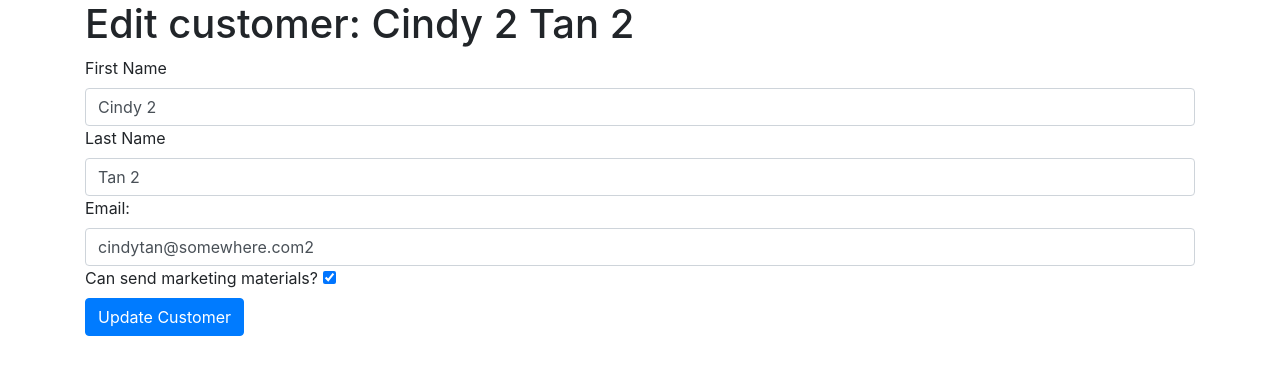
After one commit to kunxin-chor/tgc-10-flask-crud, a Flask app: page /customers/1/edit in a window 1280 px wide. The commit adds this page. Shown: the top 375 px of the page. Run offline with Flask 2, Linux system fonts and the light colour scheme; some libraries are stand-ins or nearby versions.

Commit message:
Added update

```diff
--- a/app.py
+++ b/app.py
@@ -8,6 +8,14 @@ database = {}
 with open('customers.json') as fp:
     database = json.load(fp)
 print(database)
+
+
+def find_customer_by_id(customer_id):
+    customer = None
+    for each_customer in database:
+        if each_customer['id'] == int(customer_id):
+            customer = each_customer
+    return customer
 
 
 @app.route('/')
@@ -50,6 +58,46 @@ def process_add_customer():
 
     return redirect(url_for('show_customers'))
 
+
+@app.route('/customers/<customer_id>/edit')
+def show_edit_customer(customer_id):
+    # customer_id will refer to the id of the customer
+    # that we want to edit
+    # hence it is important that all customers have a distinct
+    # unique id
+
+    # 1. retrieve the customer that we want to edit
+    customer_to_edit = find_customer_by_id(customer_id)
+
+    # 2. if the customer exists, show the form to edit
+    if customer_to_edit:
+        return render_template('edit_customer.template.html',
+                               customer=customer_to_edit)
+    else:
+        return "Customer not found"
+
+
+@app.route('/customers/<customer_id>/edit', methods=["POST"])
+def process_edit_customer(customer_id):
+    print(request.form)
+    customer = find_customer_by_id(customer_id)
+    if customer:
+        # extract out the values from the form
+        customer['first_name'] = request.form.get('first_name')
+        customer['last_name'] = request.form.get('last_name')
+        customer['email'] = request.form.get('email')
+        customer['send_marketing_material'] = request.form.get(
+            'can_send') == 'on'
+
+        with open('customers.json', 'w') as fp:
+            json.dump(database, fp)
+
+        return redirect(url_for('show_customers'))
+
+    else:
+        return "Customer does not exist"
+
+
 # "magic code" -- boilerplate
 if __name__ == '__main__':
     app.run(host=os.environ.get('IP'),
--- a/customers.json
+++ b/customers.json
@@ -1 +1 @@
-[{"id": 1, "first_name": "Cindy", "last_name": "Tan", "email": "cindytan@somewhere.com", "send_marketing_material": true}, {"id": 2, "first_name": "John", "last_name": "Doe", "email": "ethanwong@somewhere.com", "send_marketing_material": true}, {"id": 3, "first_name": "Ethan", "last_name": "Wong", "email": "ethanwong@somewhere.com", "send_marketing_material": true}, {"id": 641329, "first_name": "Charile", "last_name": "Brown", "email": "charile@goodgrief.com", "send_marketing_material": true}, {"id": 125863, "first_name": "Lucy", "last_name": "Van Gogh", "email": "lucy@goodbrief.com", "send_marketing_material": true}, {"id": 346225, "first_name": "Snoopy", "last_name": "the Dog", "email": "asd@sd.com", "send_marketing_material": false}, {"id": 834449, "first_name": "Alan", "last_name": "Cain", "email": "alan@asd.com", "send_marketing_material": false}]
+[{"id": 1, "first_name": "Cindy 2", "last_name": "Tan 2", "email": "cindytan@somewhere.com2", "send_marketing_material": true}, {"id": 2, "first_name": "John", "last_name": "Doe", "email": "ethanwong@somewhere.com", "send_marketing_material": true}, {"id": 3, "first_name": "Ethan", "last_name": "Wong", "email": "ethanwong@somewhere.com", "send_marketing_material": true}, {"id": 641329, "first_name": "Charile", "last_name": "Brown", "email": "charile@goodgrief.com", "send_marketing_material": true}, {"id": 125863, "first_name": "Lucy", "last_name": "Van Gogh", "email": "lucy@goodbrief.com", "send_marketing_material": true}, {"id": 346225, "first_name": "Snoopy", "last_name": "the Dog", "email": "asd@sd.com", "send_marketing_material": false}, {"id": 834449, "first_name": "Alan", "last_name": "Cain", "email": "alan@asd.com", "send_marketing_material": false}]
--- a/templates/add_customer.template.html
+++ b/templates/add_customer.template.html
@@ -17,7 +17,7 @@
     </div>
     <div>
         <label class="form-label">Can send marketing materials?</label>
-        <input type="checkbox" name="can_send"/>
+        <input type="checkbox" name="can_send" value="can_send"/>
     </div>
     <input type="submit" class="btn btn-primary" value="Add Customer"/>
 
--- a/templates/customers.template.html
+++ b/templates/customers.template.html
@@ -8,6 +8,7 @@
             <th>First Name</th>
             <th>Last Name</th>
             <th>Email</th>
+            <th></th>
         </tr>
     </thead>
     {% for c in customers %}
@@ -15,6 +16,7 @@
         <td>{{c.first_name}}</td>
         <td>{{c.last_name}}</td>
         <td>{{c.email}}</td>
+        <td><a href="{{ url_for('show_edit_customer', customer_id=c.id) }}">Edit</a></td>
     </tr>
 
     {% endfor %}
--- /dev/null
+++ b/templates/edit_customer.template.html
@@ -0,0 +1,27 @@
+{% extends 'base.template.html' %}
+
+{% block content %}
+<h1>Edit customer: {{customer.first_name}} {{customer.last_name}}</h1>
+<form method="POST">
+    <div>
+        <label class="form-label">First Name</label>
+        <input type="text" class="form-control" name="first_name" value="{{customer.first_name}}"/>
+    </div>
+    <div>
+        <label class="form-label">Last Name</label>
+        <input type="text" class="form-control" name="last_name" value="{{customer.last_name}}"/>
+    </div>
+    <div>
+        <label class="form-label">Email:</label>
+        <input type="text" class="form-control" name="email" value="{{customer.email}}"/>
+    </div>
+    <div>
+        <label class="form-label">Can send marketing materials?</label>
+        <input type="checkbox" name="can_send" {%if customer.send_marketing_material%} checked {%endif%}/>
+    </div>
+    <input type="submit" class="btn btn-primary" value="Update Customer"/>
+
+
+</form>
+
+{% endblock %}
```
